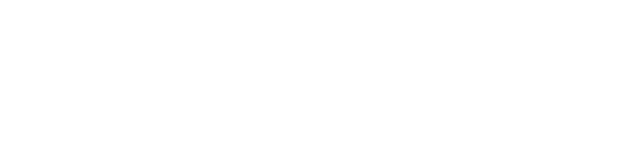
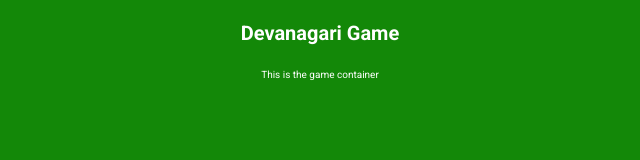
Before and after one commit to jakegodsall/devanagari-game, a plain HTML site: page src/index.html in a window 1280 px wide. Shown: the whole page, without its empty margins (320-960 px from the left). Drawn offline with Linux system fonts and the light colour scheme.

Commit message:
added basic HTML

```diff
--- a/src/index.html
+++ b/src/index.html
@@ -4,6 +4,12 @@
     <meta charset="UTF-8" />
     <meta name="viewport" content="width=device-width, initial-scale=1.0" />
     <title>Devanagari Game</title>
+    <link href="./styles/index.css" rel="stylesheet" />
   </head>
-  <body></body>
+  <body>
+    <h1>Devanagari Game</h1>
+    <div class="game-container">
+      <p>This is the game container</p>
+    </div>
+  </body>
 </html>
--- a/src/scripts/app.js
+++ b/src/scripts/app.js
@@ -0,0 +1 @@
+>
--- a/src/styles/index.css
+++ b/src/styles/index.css
@@ -0,0 +1,33 @@
+@import url("https://fonts.googleapis.com/css2?family=Roboto:ital,wght@0,100;0,300;0,400;0,500;0,700;0,900;1,100;1,300;1,400;1,500;1,700;1,900&display=swap");
+
+:root {
+  --orange: #ff9933;
+  --green: #138808;
+  --blue: #000083;
+}
+
+*,
+*::before,
+*::after {
+  box-sizing: border-box;
+}
+
+html {
+  font-size: 62.5%;
+}
+
+body {
+  color: #fff;
+  font-family: "Roboto", sans-serif;
+  background-color: var(--green);
+  display: flex;
+  flex-direction: column;
+  align-items: center;
+  height: 100vh;
+}
+
+h1 {
+}
+
+.game-container {
+}
```
